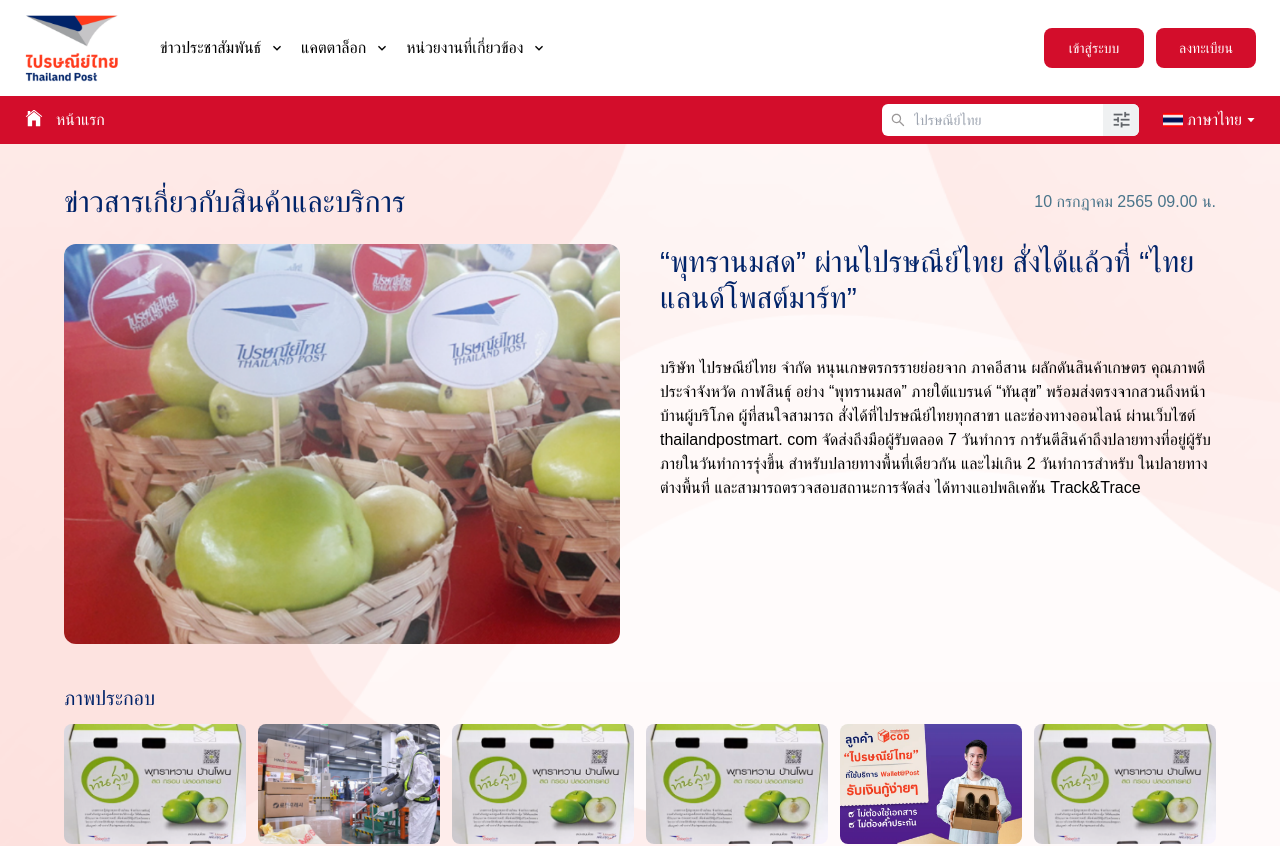
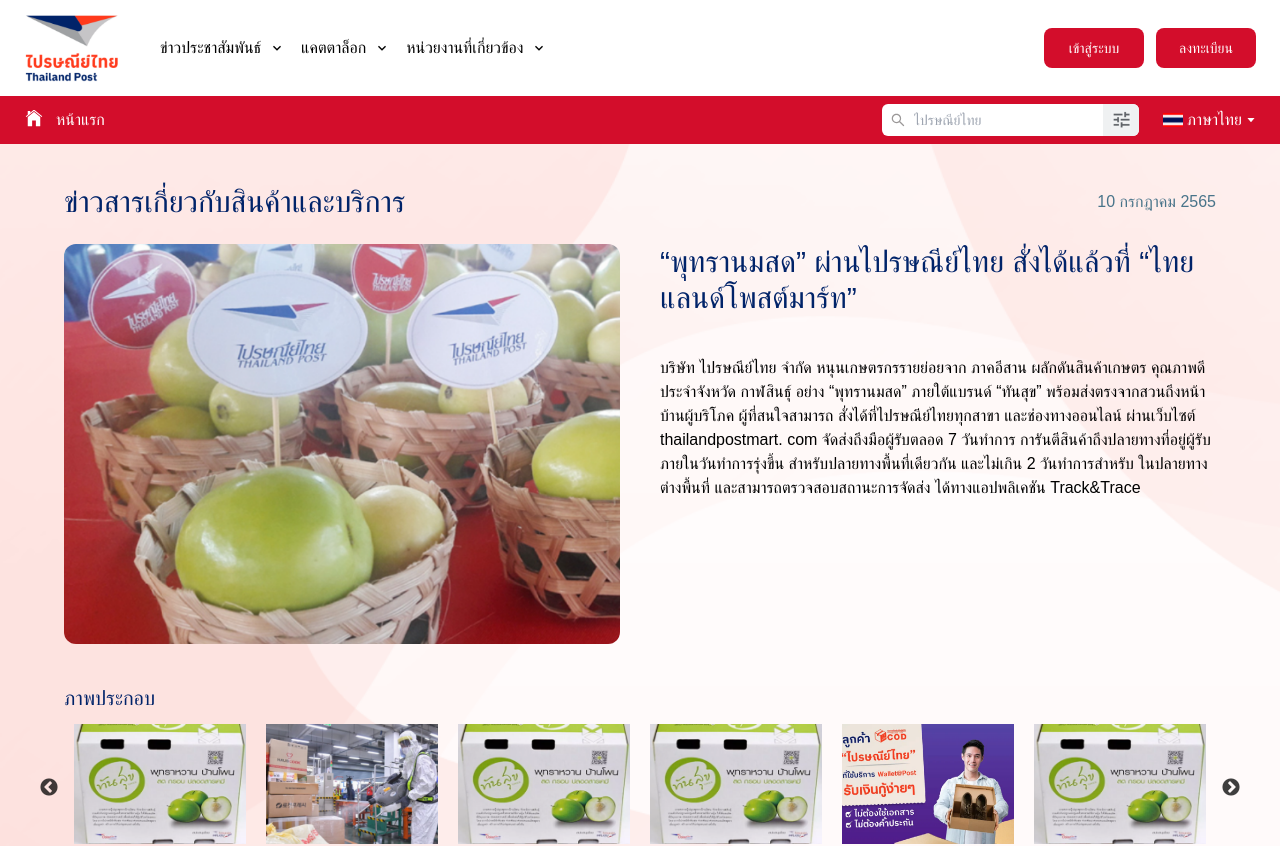
Before and after one commit to jarangit/thaillandPost, a Next.js app: page /post/1 in a window 1280 px wide. Shown: the top 846 px of the page. Built offline with nearby package versions, Linux system fonts and the light colour scheme; a web font is replaced by a local one.

Commit message:
feat: set react slick at the post detail page

```diff
--- a/components/layout/themeRenderPost/renderPDF.tsx
+++ b/components/layout/themeRenderPost/renderPDF.tsx
@@ -41,9 +41,9 @@
 
   return (
     <div>
-      <div className='flex items-center justify-between w-full mb-6'>
+      <div className='flex items-center justify-between w-full mb-6 flex-wrap'>
         <div className='text-3xl text-blue'>แบบฟอร์มสมาชิกแสตมป์ไทย</div>
-        <div className='text-blue-dark'>10 กรกฎาคม 2565 09.00 น.</div>
+        <div className='text-blue-dark'>10 กรกฎาคม 2565</div>
       </div>
       <div
         className={`h-screen my-6 max-w-[900px] mx-auto`}
--- a/components/layout/themeRenderPost/renderPost.tsx
+++ b/components/layout/themeRenderPost/renderPost.tsx
@@ -4,7 +4,7 @@
 import { MdOutlineAttachFile } from 'react-icons/md';
 import Lightbox from 'react-image-lightbox';
 import 'react-image-lightbox/style.css';
-
+import Slider from "react-slick";
 type Props = {
   data: any;
 }
@@ -30,12 +30,45 @@
   useEffect(() => {
 
   }, [photoIndex])
-
+  const settings = {
+    dots: false,
+    infinite: true,
+    speed: 500,
+    slidesToShow: 6,
+    slidesToScroll: 6,
+    arrows: true,
+    responsive: [
+      {
+        breakpoint: 1024,
+        settings: {
+          slidesToShow: 2,
+          slidesToScroll: 2,
+          infinite: true,
+          dots: true
+        }
+      },
+      {
+        breakpoint: 600,
+        settings: {
+          slidesToShow: 2,
+          slidesToScroll: 2,
+          initialSlide: 2
+        }
+      },
+      {
+        breakpoint: 480,
+        settings: {
+          slidesToShow: 1,
+          slidesToScroll: 1
+        }
+      }
+    ]
+  };
   return (
     <div>
-      <div className='flex items-center justify-between w-full mb-6'>
+      <div className='flex items-center justify-between w-full mb-6 flex-wrap'>
         <div className='text-3xl text-blue'>ข่าวสารเกี่ยวกับสินค้าและบริการ</div>
-        <div className='text-blue-dark'>10 กรกฎาคม 2565 09.00 น.</div>
+        <div className='text-blue-dark'>10 กรกฎาคม 2565 </div>
       </div>
       <div className={`grid lg:grid-cols-2 gap-10`}>
         <div className='col-span-2 lg:col-span-1'>
@@ -52,13 +85,20 @@
 
         <div className={`col-span-2`}>
           <div className={`text-blue text-xl mb-3`}>ภาพประกอบ</div>
-          <div className={`grid grid-cols-2 lg:grid-cols-6 gap-3 justify-between`}>
+          {/* <div className={`grid grid-cols-2 lg:grid-cols-6 gap-3 justify-between`}>
+              {data.galleries.map((item: any, key: any) => (
+                <div key={key} className={`relative w-full h-[120px] rounded-lg overflow-hidden cursor-pointer`} onClick={() => onOpenImage(key)}>
+                <Image src={item} alt="" fill style={{ objectFit: "cover" }} />
+                </div>
+                ))}
+              </div> */}
+          <Slider {...settings}>
             {data.galleries.map((item: any, key: any) => (
-              <div key={key} className={`relative w-full h-[120px] rounded-lg overflow-hidden cursor-pointer`} onClick={() => onOpenImage(key)}>
-                <Image src={item} alt="" fill style={{ objectFit: "cover" }} />
+              <div key={key} className={`relative w-full min-h-[120px] rounded-lg overflow-hidden cursor-pointer`} onClick={() => onOpenImage(key)}>
+                <Image src={item} alt="" fill style={{ objectFit: "cover", padding:"0 10px"}} />
               </div>
             ))}
-          </div>
+          </Slider>
         </div>
         <div className={`col-span-2`}>
           <div className={`text-blue text-xl mb-3`}>แหล่งอ้างอิง</div>
@@ -85,7 +125,7 @@
       </div>
 
       {/* light box */}
-      {galleries && isOpenLightBox ? (
+      {/* {galleries && isOpenLightBox ? (
         <Lightbox
           mainSrc={galleries[photoIndex]}
           nextSrc={galleries[(photoIndex + 1) % galleries.length]}
@@ -96,7 +136,7 @@
           onImageLoadError={() => console.log("loading")}
           mainSrcThumbnail={"1000px"}
         />
-      ) : null}
+      ) : null} */}
     </div>
   )
 }
--- a/components/layout/themeRenderPost/renderVideo.tsx
+++ b/components/layout/themeRenderPost/renderVideo.tsx
@@ -10,9 +10,9 @@
   const { title, contents } = data
   return (
     <div>
-      <div className='flex items-center justify-between w-full mb-6'>
+      <div className='flex items-center justify-between w-full mb-6 flex-wrap'>
         <div className='text-3xl text-blue'>ข่าวสารเกี่ยวกับสินค้าและบริการ</div>
-        <div className='text-blue-dark'>10 กรกฎาคม 2565 09.00 น.</div>
+        <div className='text-blue-dark'>10 กรกฎาคม 2565 </div>
       </div>
       {/* content */}
       <div className={`mt-6`}>
--- a/components/template2/calendalList.tsx
+++ b/components/template2/calendalList.tsx
@@ -41,7 +41,7 @@
                 <div className='mb-1'>
                   <BsCalendar2Fill size={20} color={"#9B9898"} />
                 </div>
-                <div className='text-blue-dark text-sm'>10 กรกฎาคม 2565 09.00 น.</div>
+                <div className='text-blue-dark text-sm'>10 กรกฎาคม 2565 </div>
               </div>
             </div>
             <div>
--- a/constant/contentList.js
+++ b/constant/contentList.js
@@ -20,6 +20,11 @@
       ได้ทางแอปพลิเคชัน Track&Trace `,
       thumbnail: `/img/thumbnail.png`,
       galleries: [
+        "/img/product2.png",
+        "/img/post.png",
+        "/img/product2.png",
+        "/img/product2.png",
+        "/img/activity.png",
         "/img/product2.png",
         "/img/post.png",
         "/img/product2.png",
--- a/styles/globals.css
+++ b/styles/globals.css
@@ -45,3 +45,7 @@
 .slick-dots li.slick-active button:before {
   color:#B9D2DD !important;
 }
+.slick-prev:before,
+.slick-next:before {
+  color: black !important;
+}
```
